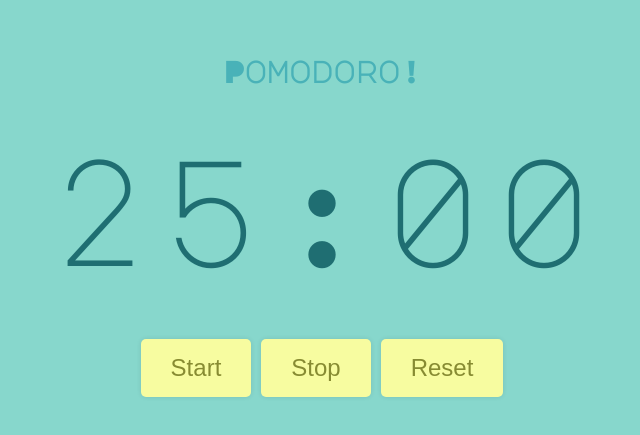
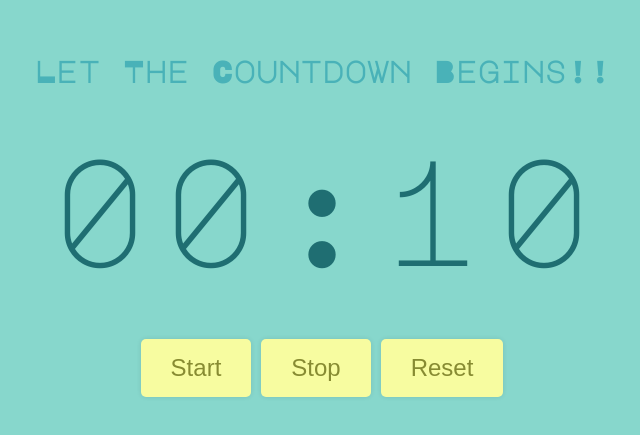
Before and after one commit to Avishek-kr/Timer-reactjs, a React (Create React App) app: page / in a window 1280 px wide. Shown: the part 177-612 px from the top of the page, without its empty margins (318-958 px from the left). Built offline with nearby package versions, Linux system fonts and the light colour scheme; the HTML template or start-up script is replaced by a standard one.

Commit message:
start timer

```diff
--- a/src/App.js
+++ b/src/App.js
@@ -6,16 +6,30 @@ function padTime(time){
 }
 
 export default function App() {
-  const [timeLeft, SetTimeLeft]= useState(25*60);
-const minutes=padTime(Math.floor(timeLeft/60));
-const seconds=padTime(timeLeft-minutes*60);
+  const [title,setTile]=useState("Let The Countdown Begins!!");
+  const [timeLeft, SetTimeLeft]= useState(10);
 
 
+  function startTimer(){
+      setInterval(() => {
+          SetTimeLeft(timeLeft => {
+          if(timeLeft >= 1) return timeLeft-1;
 
+              // reset
+          return 0;
+          });
+      }, 1000);
+  }
 
+  function resetTimer(){
+    SetTimeLeft();
+  }
+
+  const minutes=padTime(Math.floor(timeLeft/60));
+  const seconds=padTime(timeLeft-minutes*60);
   return (
     <div className="app">
-      <h2>Pomodoro!</h2>
+      <h2>{title}</h2>
 
       <div className="timer">
         <span>{minutes}</span>
@@ -24,9 +38,9 @@ const seconds=padTime(timeLeft-minutes*60);
       </div>
 
       <div className="buttons">
-        <button>Start</button>
+        <button onClick={startTimer}>Start</button>
         <button>Stop</button>
-        <button>Reset</button>
+        <button onClick={resetTimer}>Reset</button>
       </div>
     </div>
   );
```
